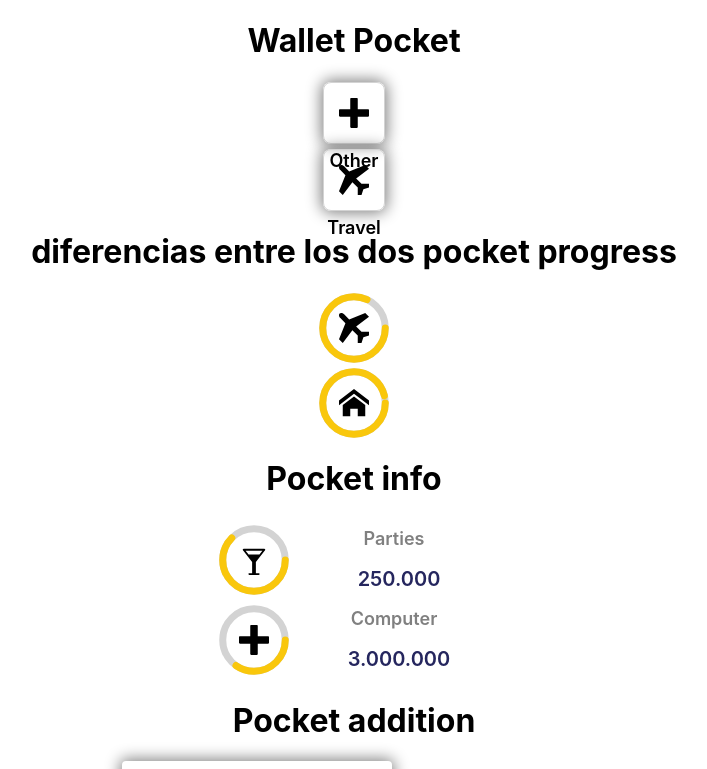
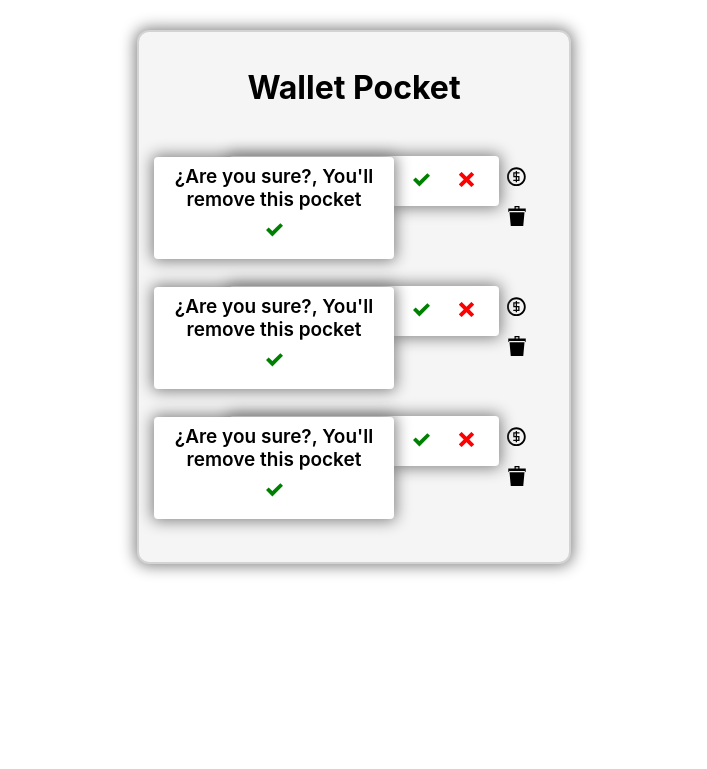
Before and after one commit to ChristiancChavez/WalletPocket, a React (Create React App) app: page /home in a window 1280 px wide. Shown: the top 769 px of the page, without its empty margins (286-993 px from the left). Built offline with nearby package versions, Linux system fonts and the light colour scheme.

Commit message:
add styles to PocketList component

```diff
--- a/src/App.css
+++ /dev/null
@@ -1,38 +0,0 @@
-.App {
-  text-align: center;
-}
-
-.App-logo {
-  height: 40vmin;
-  pointer-events: none;
-}
-
-@media (prefers-reduced-motion: no-preference) {
-  .App-logo {
-    animation: App-logo-spin infinite 20s linear;
-  }
-}
-
-.App-header {
-  background-color: #282c34;
-  min-height: 100vh;
-  display: flex;
-  flex-direction: column;
-  align-items: center;
-  justify-content: center;
-  font-size: calc(10px + 2vmin);
-  color: white;
-}
-
-.App-link {
-  color: #61dafb;
-}
-
-@keyframes App-logo-spin {
-  from {
-    transform: rotate(0deg);
-  }
-  to {
-    transform: rotate(360deg);
-  }
-}
--- a/src/App.js
+++ b/src/App.js
@@ -1,29 +1,18 @@
-import './App.css';
+import { StyledAppContainer } from './App.styles.js';
 import IconsCollection from './Helpers/IconsCollection';
 // Components
-import ProgressPocket from './components/molecules/ProgressPocket/ProgressPocket';
-import PocketInfo from './components/molecules/PocketInfo/PocketInfo';
-import PocketAddition from './components/molecules/PocketAddition/PocketAddition';
-import ModalMessage from './components/molecules/ModalMessage/ModalMessage';
+import PocketList from './components/organisms/PocketList/PocketList';
 
 function App() {
   return (
-    <div className="App">
+    <StyledAppContainer>
       <IconsCollection />
       <h1>Wallet Pocket</h1>
-      <ProgressPocket icon="plus" category="Other" />
-      <ProgressPocket icon="airplane" category="Travel" />
-      <h1> diferencias entre los dos pocket progress</h1>
-      <ProgressPocket progress percentage="80" icon="airplane" category="Travel" />
-      <ProgressPocket progress percentage="94" icon="home" category="Home" />
-      <h1> Pocket info</h1>
-      <PocketInfo icon="glass2" name="Parties" percentage="61" money="250.000" />
-      <PocketInfo icon="plus" name="Computer" percentage="34" money="3.000.000" />
-      <h1>Pocket addition</h1>
-      <PocketAddition quantity="200.000" />
-      <h1>Modal message</h1>
-      <ModalMessage>Have to add more money to your wallet</ModalMessage>
-    </div>
+      {
+        [1,2,3].map(item => <PocketList />)
+      }
+
+    </StyledAppContainer>
   );
 }
 
--- /dev/null
+++ b/src/App.styles.js
@@ -0,0 +1,13 @@
+import styled from 'styled-components';
+
+export const StyledAppContainer = styled.div`
+    width: 400px;
+    height: 500px;
+    padding: 15px;
+    border: 2px solid lightgray;
+    box-shadow: 0 0 15px 2px grey;
+    border-radius: 12px;
+    background: whitesmoke;
+    margin: 30px auto;
+    text-align: center;
+`
--- a/src/Helpers/IconsCollection.js
+++ b/src/Helpers/IconsCollection.js
@@ -53,6 +53,9 @@ const IconsCollection = () => (
         <path d="M12 23c0-4.726 2.996-8.765 7.189-10.319 0.509-1.142 0.811-2.411 0.811-3.681 0-4.971 0-9-6-9s-6 4.029-6 9c0 3.096 1.797 6.191 4 7.432v1.649c-6.784 0.555-12 3.888-12 7.918h12.416c-0.271-0.954-0.416-1.96-0.416-3z"></path>
         <path d="M23 14c-4.971 0-9 4.029-9 9s4.029 9 9 9c4.971 0 9-4.029 9-9s-4.029-9-9-9zM28 24h-4v4h-2v-4h-4v-2h4v-4h2v4h4v2z"></path>
       </symbol>
+      <symbol id="icon-menu" viewBox="0 0 32 32">
+        <path d="M2 6h28v6h-28zM2 14h28v6h-28zM2 22h28v6h-28z"></path>
+      </symbol>
     </defs>
   </svg>
 );
--- a/src/components/molecules/ModalMessage/modalMessage.styles.js
+++ b/src/components/molecules/ModalMessage/modalMessage.styles.js
@@ -6,7 +6,7 @@ export const StyledModaliv = styled.div`
     align-items: center;
     flex-flow: column nowrap;
     background: white;
-    box-shadow: 0 0 15px 2px grey;;
+    box-shadow: 0 0 15px 2px grey;
     padding: 8px 20px;
     border-radius: 4px;
     width: 200px;
--- a/src/components/molecules/PocketAddition/pocketAddition.styles.js
+++ b/src/components/molecules/PocketAddition/pocketAddition.styles.js
@@ -18,7 +18,7 @@ export  const StyledContainerIcons = styled.div`
 export const StyledQuantityAdded = styled(StyledContainerAddition)`
     position: absolute;
     top: -1px;
-    right: 47%;
+    right: 70%;
     background: white;
     box-shadow: 0 0 15px 2px grey;;
     padding: 5px 10px;
--- /dev/null
+++ b/src/components/organisms/PocketList/PocketList.js
@@ -0,0 +1,21 @@
+import React from 'react';
+// Components
+import PocketInfo from './../../molecules/PocketInfo/PocketInfo';
+import PocketAddition from '../../molecules/PocketAddition/PocketAddition';
+import ModalMessage from '../../molecules/ModalMessage/ModalMessage';
+//Styles
+import { StyledContainerPocket, StyledContainerMessage } from './pocketList.styles';
+
+const PocketList = () => {
+    return (
+        <StyledContainerPocket>
+            <PocketInfo />
+            <PocketAddition />
+            <StyledContainerMessage>
+                <ModalMessage>¿Are you sure?, You'll remove this pocket</ModalMessage>
+            </StyledContainerMessage>
+        </StyledContainerPocket>
+    );
+};
+
+export default PocketList;
--- /dev/null
+++ b/src/components/organisms/PocketList/pocketList.styles.js
@@ -0,0 +1,16 @@
+import styled from 'styled-components';
+
+export const StyledContainerPocket = styled.div`
+    display: flex;
+    flex-flow: row nowrap;
+    justify-content: space-around;
+    align-items: center;
+    position: relative;
+    margin: 50px 0;
+`
+
+export const StyledContainerMessage = styled.div`
+    position: absolute;
+    top: 0;
+    left: 0;
+`
```
